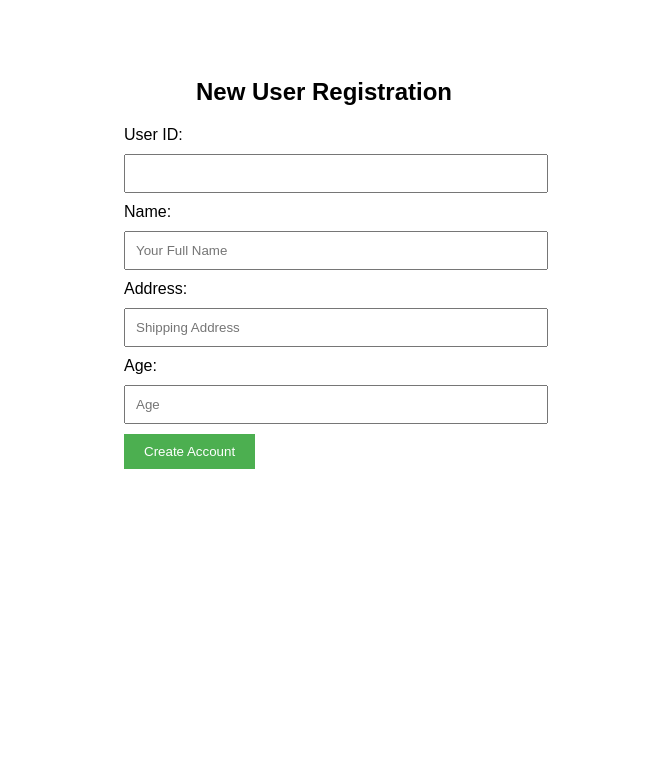
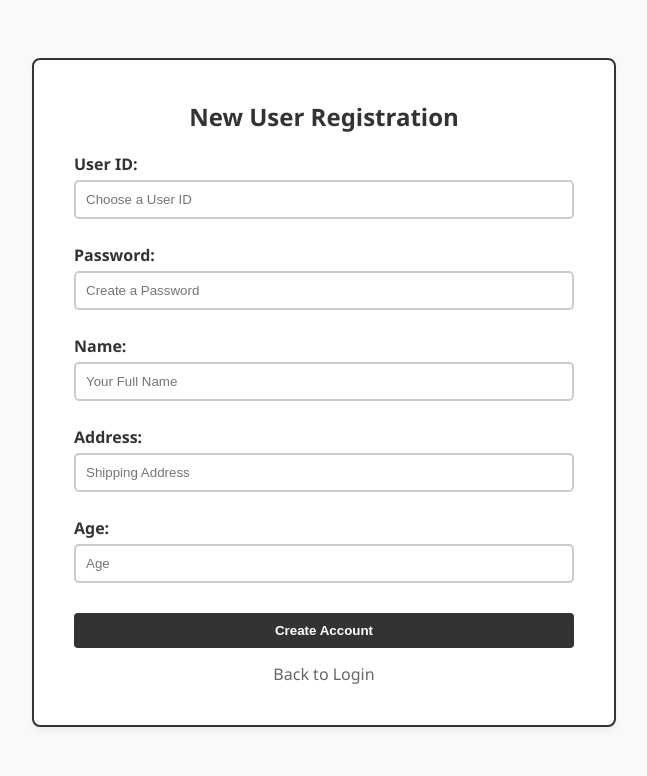
Before and after one commit to leun-se/INFSCI-1500-Project, a Flask app: page /create_user in a window 1280 px wide. Shown: the top 776 px of the page, without its empty margins (316-963 px from the left). Run offline with Flask 3, Linux system fonts and the light colour scheme.

Commit message:
updated create_user to include password field

```diff
--- a/templates/create_user.html
+++ b/templates/create_user.html
@@ -3,24 +3,70 @@
 <head>
     <title>Create User</title>
     <style>
-        body { font-family: sans-serif; padding: 50px; }
-        form { max-width: 400px; margin: auto; }
-        input { width: 100%; padding: 10px; margin: 10px 0; }
-        button { padding: 10px 20px; background-color: #4CAF50; color: white; border: none; cursor: pointer; }
+        body {
+            font-family: 'Segoe UI', Tahoma, Geneva, Verdana, sans-serif;
+            padding: 50px;
+            background-color: #f9f9f9;
+            color: #333;
+            display: flex;
+            justify-content: center;
+        }
+        .container {
+            width: 100%;
+            max-width: 500px;
+            background: white;
+            border: 2px solid #333;
+            border-radius: 8px;
+            padding: 40px;
+            box-shadow: 0 4px 6px rgba(0,0,0,0.05);
+        }
+        form { margin: auto; }
+
+        label { font-weight: bold; display: block; margin-top: 15px; }
+
+        input {
+            width: 100%;
+            padding: 10px;
+            margin: 5px 0 10px 0;
+            box-sizing: border-box; /* Ensures padding doesn't break width */
+            border: 2px solid #ccc;
+            border-radius: 5px;
+        }
+
+        button {
+            padding: 10px 20px;
+            background-color: #333;
+            color: white;
+            border: none;
+            cursor: pointer;
+            font-weight: bold;
+            border-radius: 4px;
+            width: 100%;
+            margin-top: 20px;
+        }
+        button:hover { background: #555; }
+
+        .back-link {
+            display: block;
+            text-align: center;
+            margin-top: 15px;
+            color: #666;
+            text-decoration: none;
+        }
+        .back-link:hover { text-decoration: underline; }
     </style>
 </head>
 <body>
-    <h2 style="text-align: center;">New User Registration</h2>
-
-    <!-- Show a helpful message if they came from the login page -->
-    {% if prefill_id %}
-    <p style="text-align: center; color: red;">User ID <strong>{{ prefill_id }}</strong> not found. Please register below.</p>
-    {% endif %}
+    <div class="container">
+        <h2 style="text-align: center; margin-top: 0;">New User Registration</h2>
 
         <form action="/create_user" method="POST">
             <label>User ID:</label>
-        <!-- Changed type="number" to type="text" to fix typing issues -->
-        <input type="text" name="user_id" value="{{ prefill_id }}" required>
+            <input type="text" name="user_id" placeholder="Choose a User ID" required>
+
+            <!-- NEW PASSWORD FIELD -->
+            <label>Password:</label>
+            <input type="password" name="password" placeholder="Create a Password" required>
 
             <label>Name:</label>
             <input type="text" name="name" placeholder="Your Full Name" required>
@@ -33,5 +79,8 @@
 
             <button type="submit">Create Account</button>
         </form>
+
+        <a href="/" class="back-link">Back to Login</a>
+    </div>
 </body>
 </html>
```
Also changed, not shown: 1 other file. Lines whose indentation alone changed are shown as unchanged.
